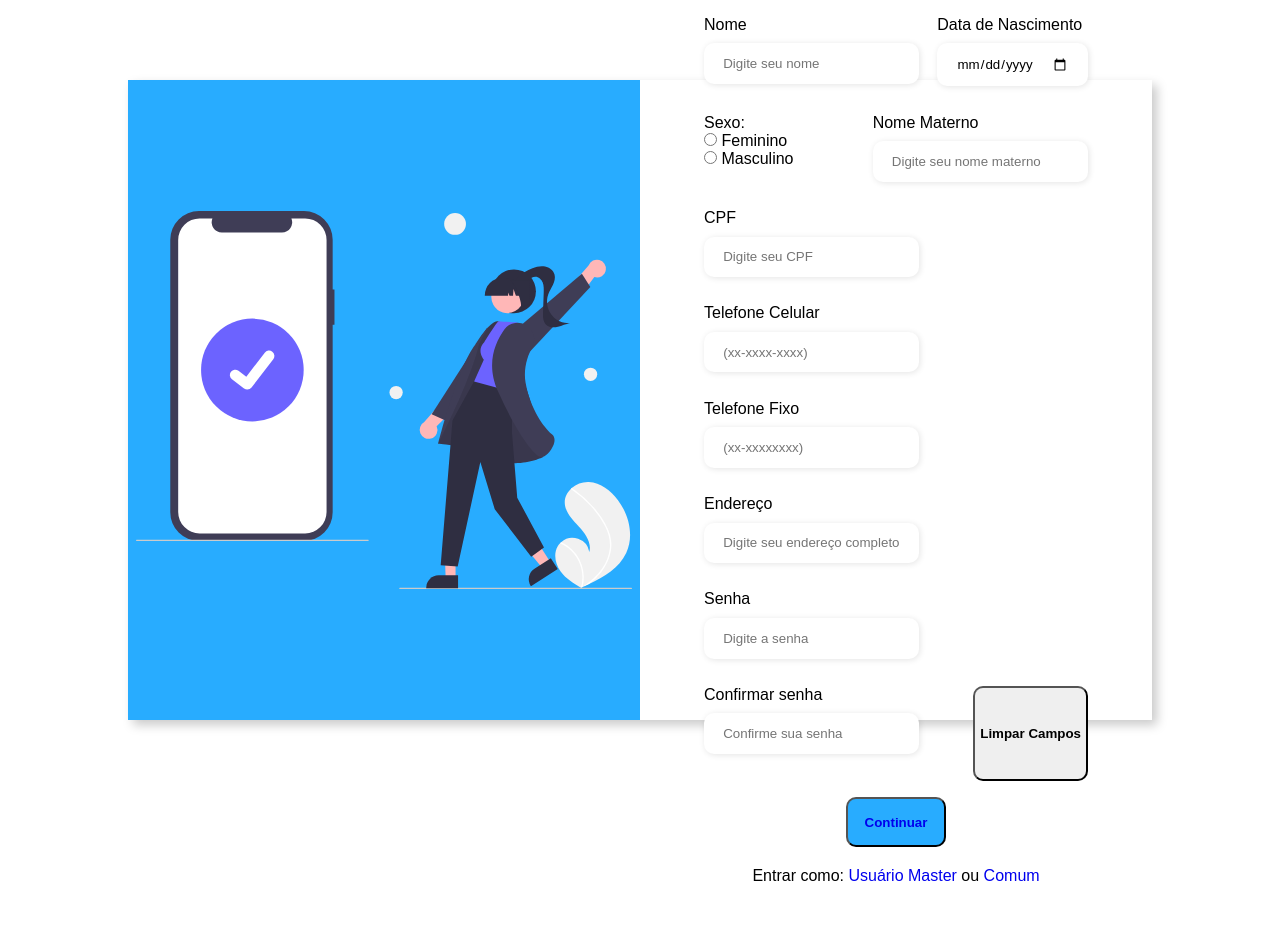
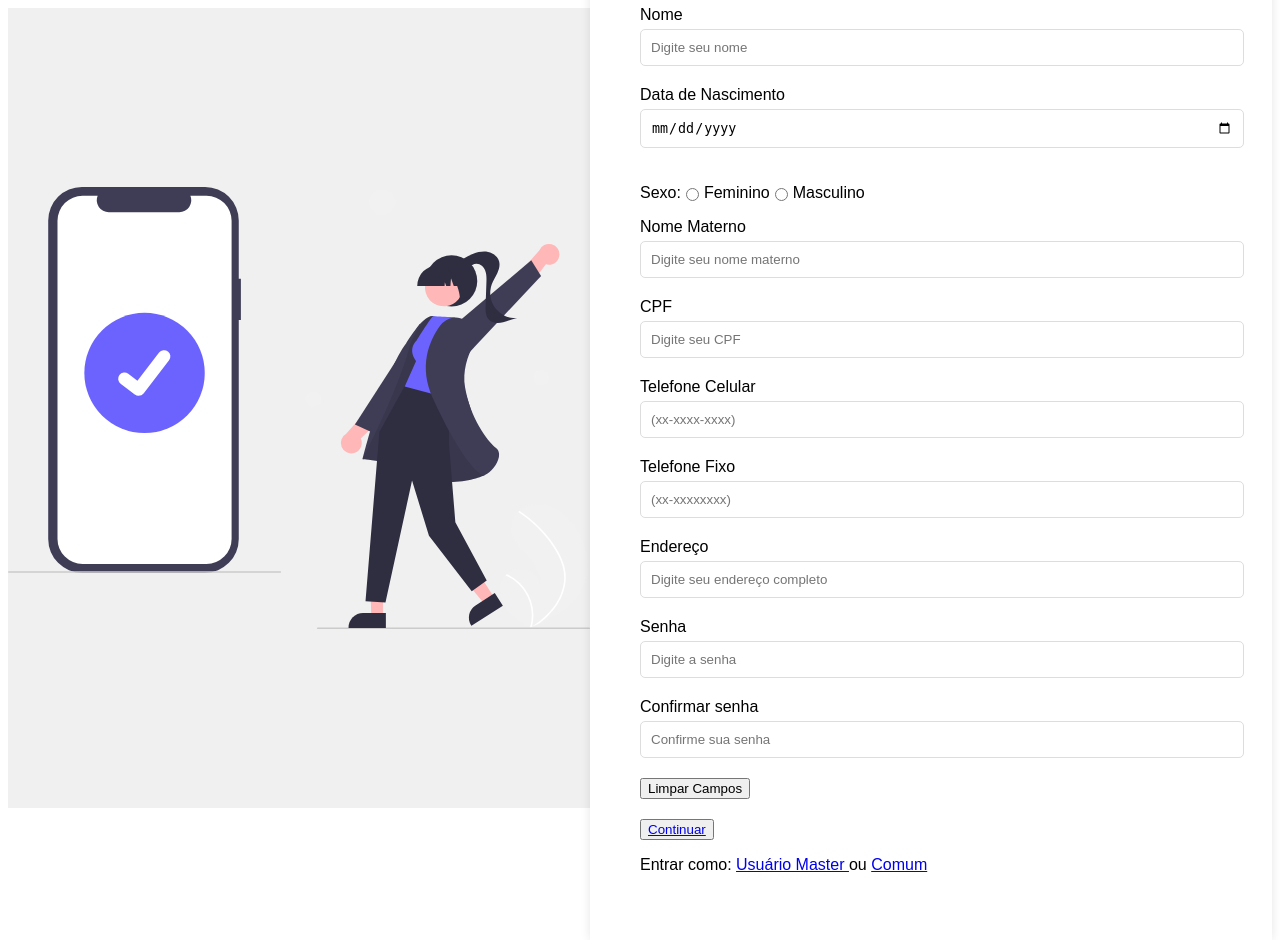
Before and after one commit to Marcelle-1/Projeto-Telefonia, a PHP site: page /Cadastrotelefonia.php in a window 1280 px wide. Before the commit the page ends 881 px from the top, so only its background shows below. Run offline with PHP 8.4, Linux system fonts and the light colour scheme.

Commit message:
Cadastro/CSS

```diff
--- a/Cadastrotelefonia.php
+++ b/Cadastrotelefonia.php
@@ -4,7 +4,7 @@
     <meta charset="UTF-8">
     <meta name="viewport" content="width=device-width, initial-scale=1.0">
     <title>Cadastro</title>
-    <link href="/css/cadastro.css" rel="stylesheet">
+    <link href="css/cadastro.css" rel="stylesheet" type="text/css">
     <script src="/js/cadastro.js" defer> </script>
 </head>
 <body>
--- a/css/cadastro.css
+++ b/css/cadastro.css
@@ -1,153 +1,83 @@
-*{
-    padding: 0;
-    margin: 0;
-    box-sizing: border-box;
-    font-family: sans-serif;
+body {
+    font-family: Arial, sans-serif;
 }
 
-body{
-    width: 100%;
-    height: 100vh;
+.container {
     display: flex;
     justify-content: center;
     align-items: center;
-    background: #ffffff;
+    height: 100vh;
+    background-color: #f0f0f0;
 }
 
-.container{
-    width: 80%;
-    height: 80vh;
-    display: flex;
-    box-shadow: 5px 5px 10px rgba(0, 0, 0, .212);
-}
-
-.form-image{
-    width: 50%;
+.form-image {
+    flex: 1;
     display: flex;
     justify-content: center;
     align-items: center;
-    background-color: #009dffd7;
-    padding: 1rem;
-
 }
 
-.form-image img{
-    width: 31rem;
+.form-image img {
+    max-width: 100%;
+    height: auto;
 }
 
-.form{
-    width: 50%;
-    display: flex;
-    justify-content: center;
-    align-items: center;
-    flex-direction: column;
+.form {
+    flex: 1;
+    padding: 50px;
     background-color: #fff;
-    padding: 3rem;
+    box-shadow: 0px 0px 10px rgba(0, 0, 0, 0.1);
 }
 
-.form-header{
-    margin-bottom: 3rem;
-    display: flex;
-    justify-content: space-between;
+.form-header {
+    margin-bottom: 20px;
 }
 
-.form-header h1::after{
-    content: '';
-    display: block;
-    width: 5rem;
-    height: 0.3rem;
-    background-color: #009dffd7;
-    margin: 0 auto;
-    position: absolute;
-    border-radius: 10px;
+.title h1 {
+    text-align: center;
+    color: #333;
 }
 
-.input-group{
-    display: flex;
-    flex-wrap: wrap;
-    justify-content: space-between;
-    padding: 1rem;
+.input-group {
+    margin-bottom: 20px;
 }
 
-.input-box{
-    display: flex;
-    flex-direction: column;
-    margin-bottom: 1.1rem;
+.input-box {
+    margin-bottom: 20px;
+}
+
+.input-box label {
+    display: block;
+    margin-bottom: 5px;
 }
 
 .input-box input {
-    margin: 0.6rem 0;
-    padding: 0.8rem 1.2rem;
-    border: none;
-    border-radius: 10px;
-    box-shadow: 1px 1px 6px #0000001c;
+    width: 100%;
+    padding: 10px;
+    border: 1px solid #ddd;
+    border-radius: 5px;
 }
 
-.continue-button button{
-    background: #009dffd7;
-    color: white;
-    border-style: outset;
-    border-radius: 10px;
-    height: 50px;
-    width: 100px;
-    cursor: pointer;
-    }
-
-.continue-button a{
-    text-decoration: none;
+.gender-group {
+    display: flex;
+    align-items: center;
 }
 
-.Login a{
-    text-decoration: none;
+.gender-group input[type="radio"] {
+    margin-right: 5px;
 }
 
-.Login p{
-    padding-top: 20px;
+.button {
+    display: block;
+    width: 100%;
+    padding: 10px;
+    background-color: #007BFF;
+    color: #fff;
+    border: none;
+    border-radius: 5px;
+    cursor: pointer;
 }
 
-input[type='reset'] {
-    font-family: Arial, Helvetica, sans-serif;
-    font-weight: bold;
-    cursor: pointer;
-    border-radius: 10px;
+.button:hover {
+    background-color: #0056b3;
 }
-
-button{
-    font-family: Arial, Helvetica, sans-serif;
-    font-weight: bold;
-    cursor: pointer;
-    border-radius: 10px;
-    padding: 5px;
-
-}
-
-@media (max-width:800px){
-    .form-image{
-        display: none;
-    }
-
-    .container{
-        width: 50%;
-    }
-
-    .form{
-        width: 100%;
-    }
-}
-
- @media screen and (max-width:1064px){
-    .container{
-        width: 90%;
-        height: auto;
-
-    }
-
-    .input-group{
-        flex-direction: column;
-        overflow-y: scroll;
-        flex-wrap: nowrap;
-        max-height: 10rem;
-        padding-right: 5rem;
-        margin-top: 0.5rem;
-    }
- }
```
